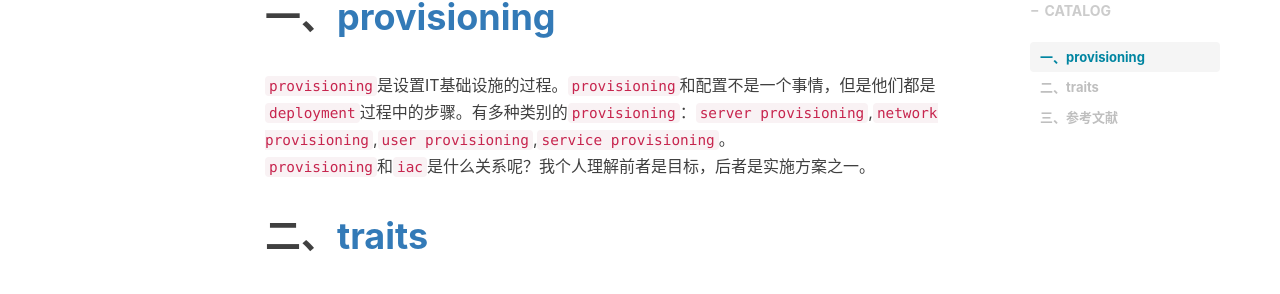
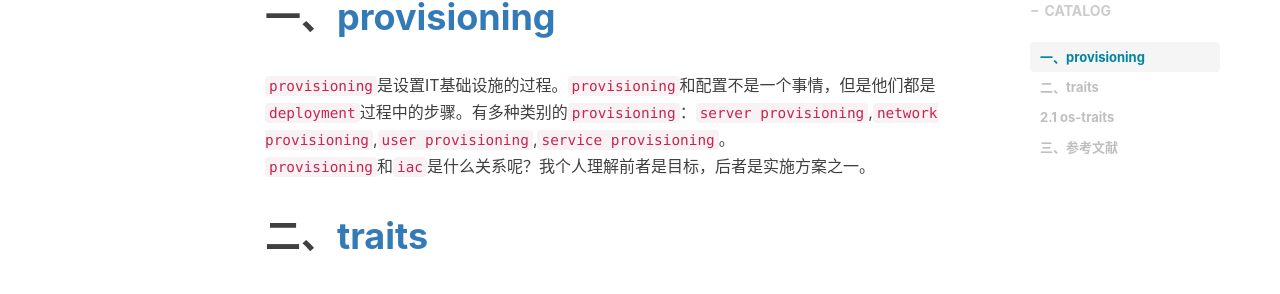
Before and after one commit to shihai1991/shihai1991.github.io, a Jekyll site: the page built from _posts/2022-09-16-application-operate.md, in a window 1280 px wide and 900 px high, scrolled down 364 px. Shown: the part 151-445 px from the top of the window. Built offline with Jekyll 4.4.1, drawn with Linux system fonts in a browser that asks for light colours; nearby versions of some CDN libraries; comment, search, counter and statistics services are not loaded.

Commit message:
Update 2022-09-16-application-operate.md

````diff
--- a/_posts/2022-09-16-application-operate.md
+++ b/_posts/2022-09-16-application-operate.md
@@ -76,6 +76,8 @@ traits对象定义如下所示。
     additionalProperties: true
 ```
 
+## 2.1 [os-traits](https://github.com/openstack/os-traits/blob/master/os_traits/compute/arch.py)
+
 # 三、参考文献
 1. [kubevela trait](https://github.com/kubevela/kubevela/tree/master/references/docgen/def-doc/trait)
 2. [kubevela ingress.cue](https://github.com/kubevela/kubevela/blob/master/vela-templates/definitions/deprecated/ingress.cue)
````
